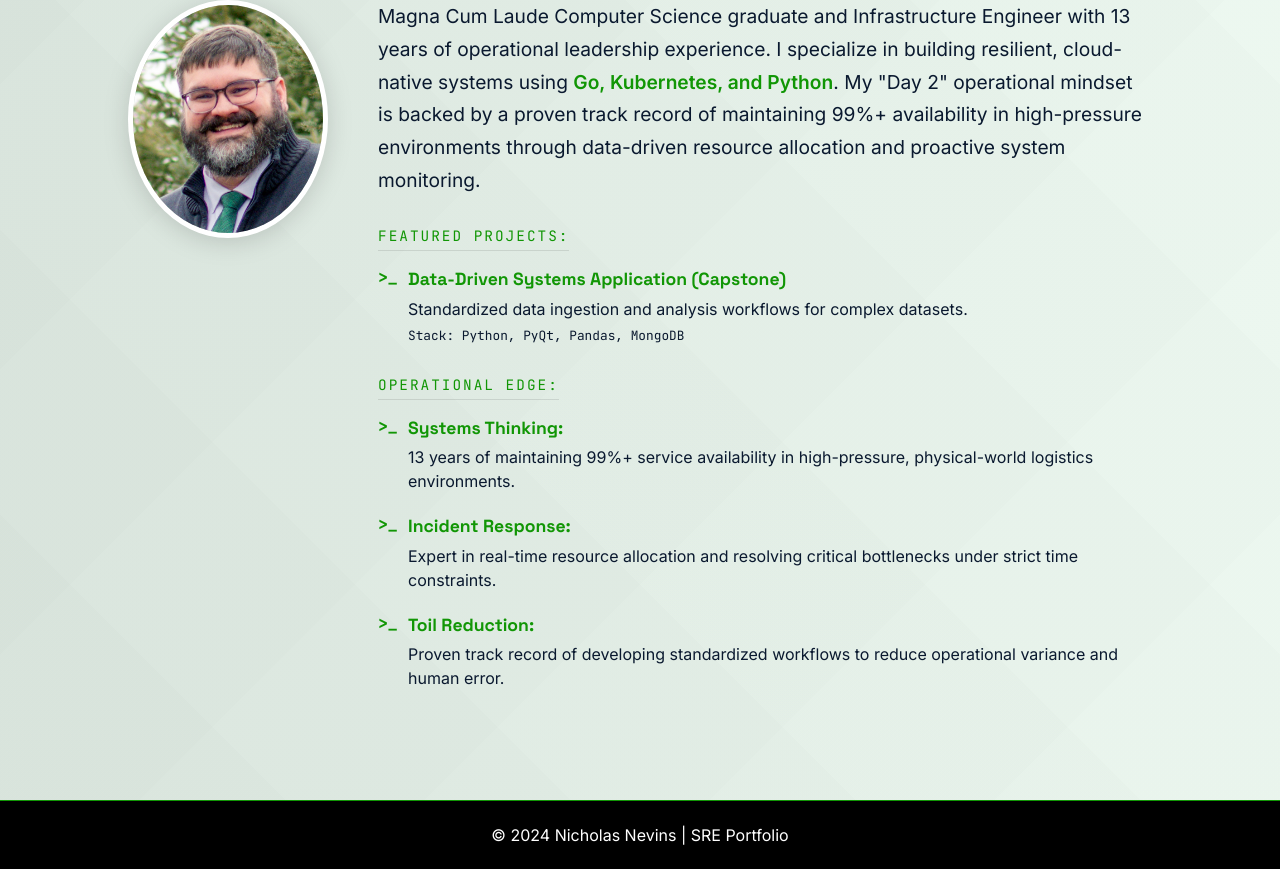
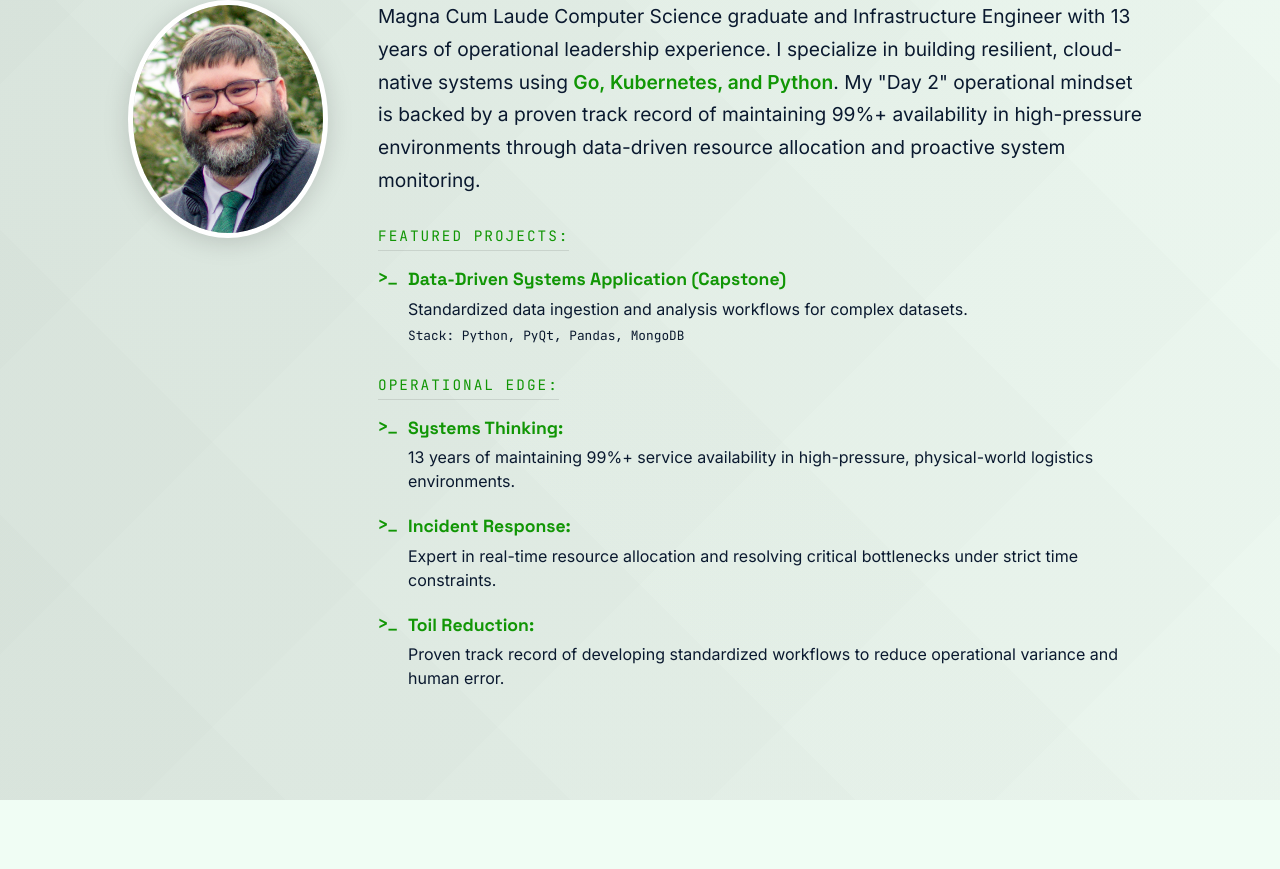
Before and after one commit to NevinsN/professional_portfolio, a React (Create React App) app in the folder professional_portfolio/: page / in a window 1280 px wide. Shown: the part 281-1150 px from the top of the page. After the commit the page ends 1081 px from the top, so only its background shows below. Built offline with nearby package versions, Linux system fonts and the light colour scheme.

Commit message:
Update App.js

```diff
--- a/professional_portfolio/src/App.js
+++ b/professional_portfolio/src/App.js
@@ -43,9 +43,7 @@ function App() {
           </Routes>
         </main>
 
-        <footer className="site-footer">
-          <p>© 2024 Nicholas Nevins | SRE Portfolio</p>
-        </footer>
+        <footer />
       </div>
     </Router>
   );
```
